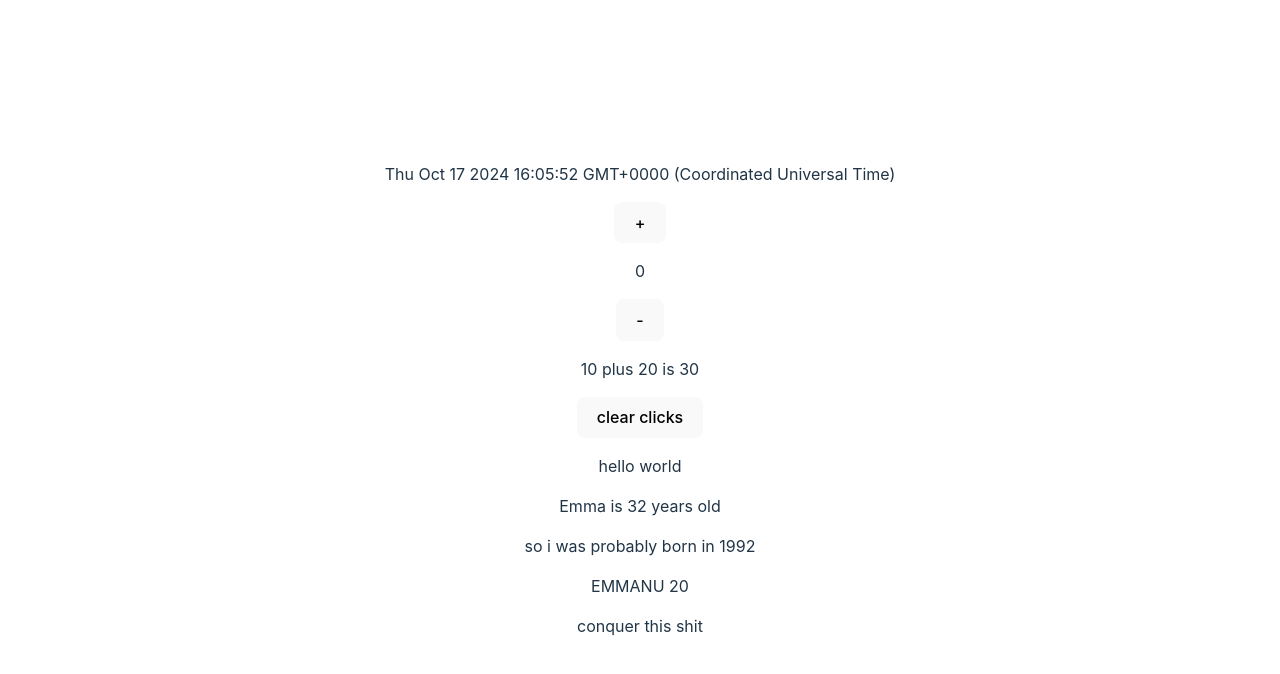
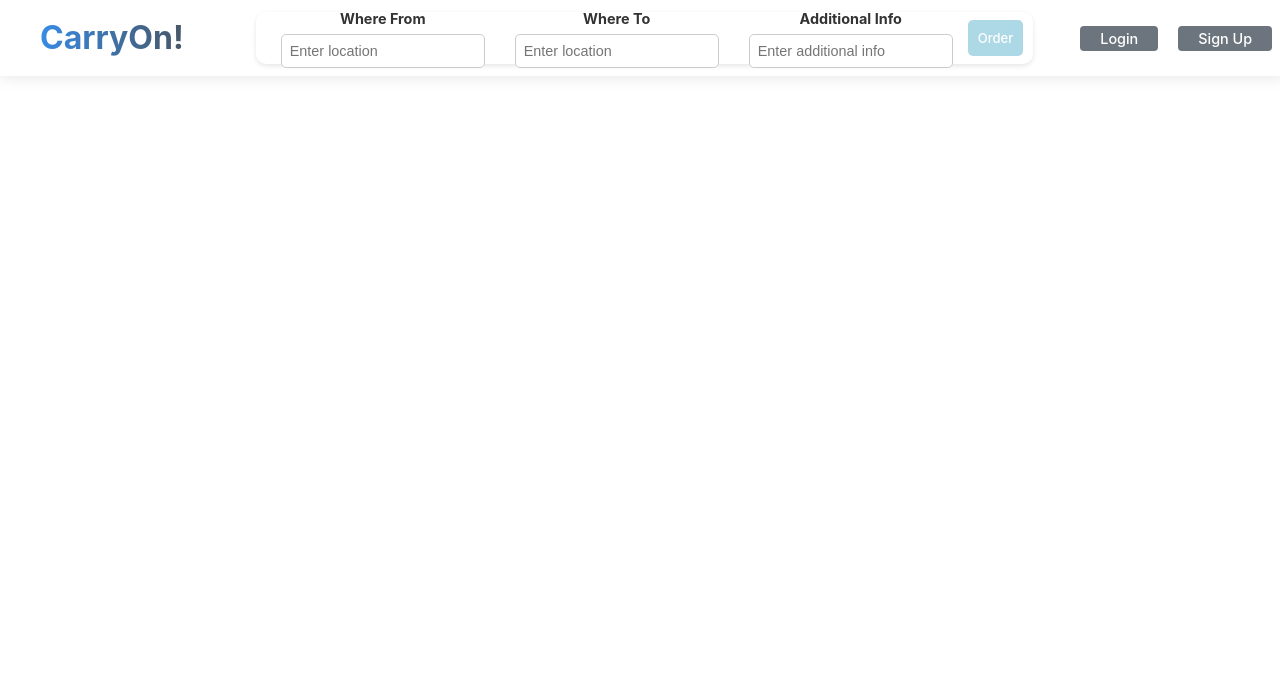
Before and after one commit to Nsairun/react24, a React (Vite) app: page / in a window 1280 px wide. Shown: the top 674 px of the page. Built offline with nearby package versions, Linux system fonts and the light colour scheme.

Commit message:
designing a navbar

```diff
--- a/package.json
+++ b/package.json
@@ -11,7 +11,8 @@
   },
   "dependencies": {
     "react": "^18.3.1",
-    "react-dom": "^18.3.1"
+    "react-dom": "^18.3.1",
+    "styled-components": "^6.1.13"
   },
   "devDependencies": {
     "@eslint/js": "^9.11.1",
--- a/src/App.jsx
+++ b/src/App.jsx
@@ -1,66 +1,12 @@
 import "./App.css";
 import { useState } from "react";
-
-function Hello(props) {
-  const bornYear = () => {
-    const yearNow = new Date().getFullYear()
-    return yearNow - props.age
-  }
-  return (
-    <div>
-      <p>hello world</p>
-      <p>
-        {props.name} is {props.age} years old
-      </p>
-      <p>so i was probably born in {bornYear()}</p>
-    </div>
-  );
-}
+import HomeNavBar from "./orgs/HomeNavBar";
 
 function App() {
-  const [counter, setCounter] = useState(0)
-  const [ allClicks, setAllClicks] = useState([])
-  const [total, setTotal] = useState(0)
-
-  const handleClick = () => {
-    setAllClicks(allClicks?.concat('right'))
-     setCounter(counter +1)
-  }
-  const handleReduction = () => {
-    setAllClicks(allClicks?.concat('left'))
-    setCounter(counter -1)
-  }
-  const handleClearClicks = () => {
-    setAllClicks(allClicks(''))
-  }
-
-  const now = new Date();
-  const a = 10;
-  const b = 20;
-  const name = "";
-  const age = 32;
-  const list = [{name: 'EMMANU', age: 20}]
-  const subList = ['conquer this shit ', 'lkfwnlfeno']
-  console.log(now, a + b);
   return (
-    <div>
-      <p>{now.toString()}</p>
-      <div>
-        <button onClick={handleClick}>
-          +
-        </button>
-        <p>{counter}</p>
-        <p>{allClicks.join(' ')}</p>
-        <button onClick={handleReduction}>-</button>
-        <p>
-          {a} plus {b} is {a + b}{" "}
-        </p>
-        <button onClick={handleClearClicks}>clear clicks</button>
-      </div>
-      <Hello name={("Emma")} age={age} />
-      <p>{list[0].name} {list[0].age}</p>
-      <p>{subList[0]}</p>
-    </div>
+  <div>
+    <HomeNavBar />
+  </div>
   );
 }
 
--- /dev/null
+++ b/src/atoms/Btns.jsx
@@ -0,0 +1,39 @@
+
+import React from 'react';
+import styled from 'styled-components';
+
+const StyledButton = styled.button`
+  padding: 10px;
+  font-size: 1rem;
+  font-size: small;
+  color: white;
+  background-color: #add8e6; /* Light blue background */
+  border: none;
+  border-radius: 5px;
+  cursor: pointer;
+  transition: background-color 0.3s, transform 0.2s;
+
+  &:hover {
+    background-color: #87ceeb; /* Slightly darker blue on hover */
+  }
+
+  &:active {
+    transform: scale(0.95); /* Shrinks on click */
+  }
+
+  /* Optional: Disabled state styling */
+  &:disabled {
+    background-color: #b0e0e6; /* Light blue-gray for disabled */
+    cursor: not-allowed;
+  }
+`;
+
+const Button = ({ children, onClick, disabled }) => {
+  return (
+    <StyledButton onClick={onClick} disabled={disabled}>
+      {children}
+    </StyledButton>
+  );
+};
+
+export default Button;
--- /dev/null
+++ b/src/atoms/NavBtn.jsx
@@ -0,0 +1,37 @@
+import React from 'react';
+import styled, { css } from 'styled-components';
+
+const StyledButton = styled.button`
+background-color: ${({ primary }) => (primary ? '#007bff' : '#6c757d')};
+color: white;
+border: none;
+border-radius: 4px;
+padding: 4px 20px;
+font-size: 0.9rem;
+cursor: pointer;
+transition: background-color 0.3s;
+
+&:hover {
+  background-color: ${({ primary }) => (primary ? '#0056b3' : '#5a6268')};
+}
+
+${({ disabled }) =>
+  disabled &&
+  css`
+    background-color: #ccc;
+    cursor: not-allowed;
+  `}
+`;
+
+
+
+function NavBtn({children, primary, disabled, onClick}) {
+
+  return (
+    <StyledButton primary={primary} disabled={disabled} onClick={onClick}>
+       {children}
+    </StyledButton>
+  )
+}
+
+export default NavBtn
--- /dev/null
+++ b/src/atoms/field.jsx
@@ -0,0 +1,40 @@
+import React from 'react';
+import styled from 'styled-components';
+
+const InputContainer = styled.div`
+  display: flex;
+  flex-direction: column;
+  padding: 5px;
+  margin: 0 10px; /* Space between inputs */
+`;
+
+const Label = styled.label`
+  font-size: 0.9rem;
+  font-weight: bolder;
+  margin-bottom: 5px;
+  color: #333; /* Darker text for labels */
+`;
+
+const Input = styled.input`
+  padding: 8px;
+  font-size: 0.9rem;
+  border: 1px solid #ccc; /* Light gray border */
+  border-radius: 5px;
+  transition: border-color 0.3s;
+
+  &:focus {
+    border-color: #007bff; /* Blue border on focus */
+    outline: none; /* Remove outline */
+  }
+`;
+
+const TextInput = ({ label, id, placeholder }) => {
+  return (
+    <InputContainer>
+      <Label htmlFor={id}>{label}</Label>
+      <Input type="text" id={id} placeholder={placeholder} />
+    </InputContainer>
+  );
+};
+
+export default TextInput;
--- /dev/null
+++ b/src/molecules/OrderSection.jsx
@@ -0,0 +1,30 @@
+// WhereSection.js
+import React from 'react';
+import styled from 'styled-components';
+import TextInput from '../atoms/field';
+import Btn from '../atoms/Btns';
+
+const SectionContainer = styled.div`
+  display: flex;
+  justify-content: center;
+  align-items: center;
+  height: 4vh;
+  background-color: white; /* White background */
+  padding: 10px;
+  border-radius: 10px; /* Rounded corners */
+  box-shadow: 0 2px 5px rgba(0, 0, 0, 0.1); /* Subtle shadow */
+  margin: 20px; /* Space around the section */
+`;
+
+const WhereSection = () => {
+  return (
+    <SectionContainer>
+      <TextInput label="Where From" id="from" placeholder="Enter location" />
+      <TextInput label="Where To" id="to" placeholder="Enter location" />
+      <TextInput label="Additional Info" id="info" placeholder="Enter additional info" />
+      <Btn>Order</Btn>
+    </SectionContainer>
+  );
+};
+
+export default WhereSection;
--- /dev/null
+++ b/src/molecules/authBtns.jsx
@@ -0,0 +1,23 @@
+import React from 'react';
+import styled, { css } from 'styled-components';
+import Button from '../atoms/NavBtn'
+
+const ButtonContainer = styled.div`
+  display: flex;
+  justify-content: center;
+  align-items: center;
+  padding: 5px;
+  gap: 20px;
+  margin: 20px 0;
+`;
+
+function authBtns() {
+  return (
+    <ButtonContainer>
+        <Button>Login</Button>
+        <Button>Sign Up</Button>
+    </ButtonContainer>
+  )
+}
+
+export default authBtns
--- /dev/null
+++ b/src/orgs/HomeNavBar.jsx
@@ -0,0 +1,49 @@
+import React from 'react';
+import styled, { css } from 'styled-components';
+import Button from '../molecules/authBtns';
+import OrderSection from '../molecules/OrderSection';
+
+const NavbarContainer = styled.nav`
+  display: flex;
+  justify-content: space-between;
+  align-items: center;
+  height: 7vh;
+  padding: 10px;
+  width: 99%;
+  background: rgba(255, 255, 255, 0.8); /* Light transparent background */
+  backdrop-filter: blur(10px); /* Blur effect for the background */
+  box-shadow: 0 1px 15px rgba(0, 0, 0, 0.1);
+  position: fixed; /* Fix to the top */
+  top: 0; /* Position at the top */
+  left: 0; /* Align to the left */
+  z-index: 1000; /* Ensure it stays on top of other elements */
+`;
+
+const Logo = styled.div`
+  font-size: 2rem; /* Larger font size for impact */
+  font-weight: bold;
+  padding: 30px;
+  background: linear-gradient(90deg, rgba(0, 123, 255, 0.8), rgba(0, 0, 0, 0.7)); /* Light blue-black gradient */
+  -webkit-background-clip: text;
+  -webkit-text-fill-color: transparent; /* Text fill color transparent for gradient */
+  transition: transform 0.3s, text-shadow 0.3s; /* Transition for effects */
+
+  &:hover {
+    transform: scale(1.1); /* Slightly enlarge on hover */
+    text-shadow: 0 0 10px rgba(0, 123, 255, 0.7), 0 0 20px rgba(0, 0, 0, 0.5); /* Glow effect */
+  }
+`;
+
+function HomeNavBar() {
+  return (
+    <NavbarContainer>
+        <Logo>CarryOn!</Logo>
+        <OrderSection />
+        <div>
+         <Button />
+        </div>
+    </NavbarContainer>
+  )
+}
+
+export default HomeNavBar
```
Also changed, not shown: src/atoms/Order.jsx (added, +40 -0 lines), 1 other file (tests, documents, lock files or other folders).
